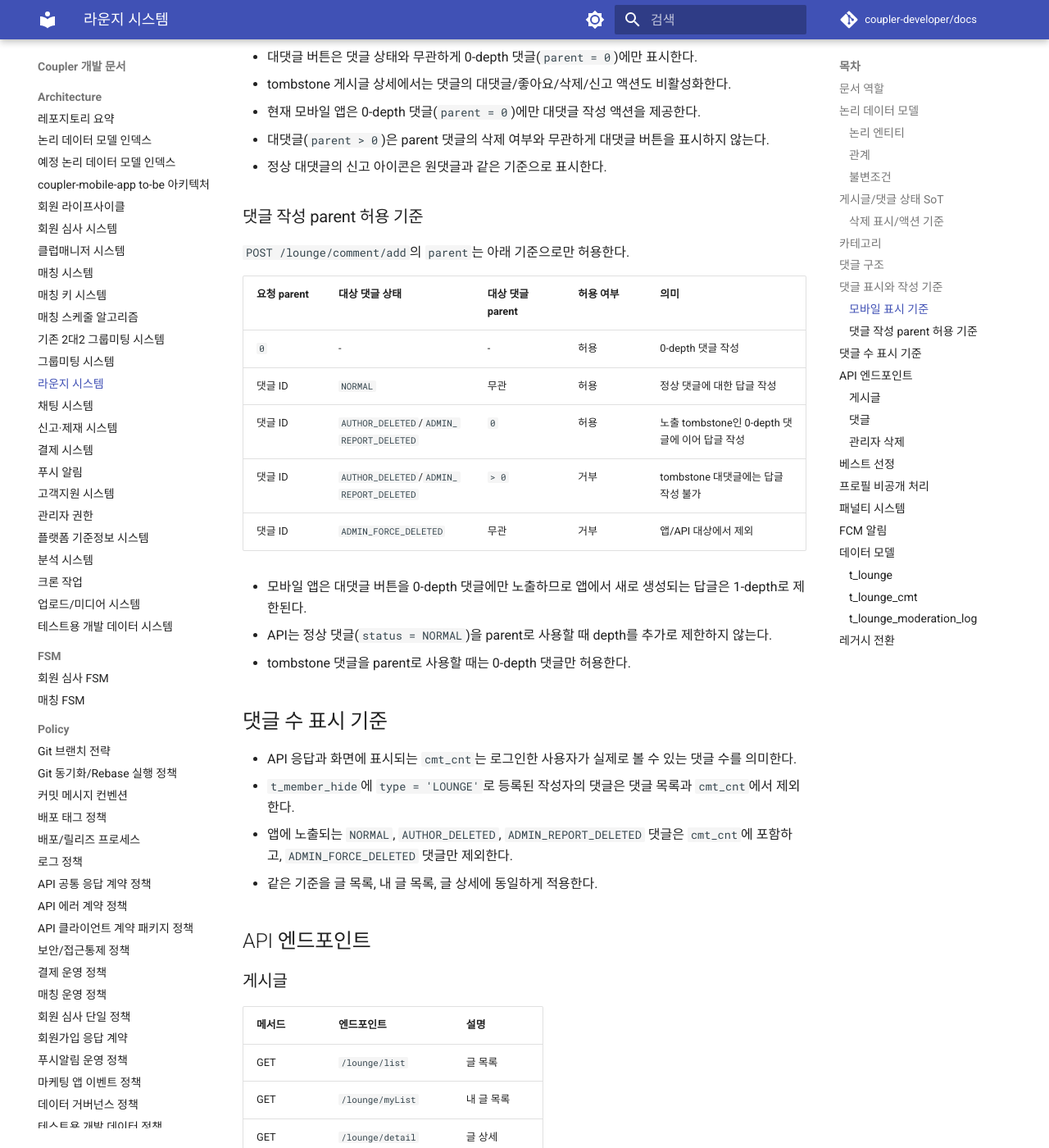
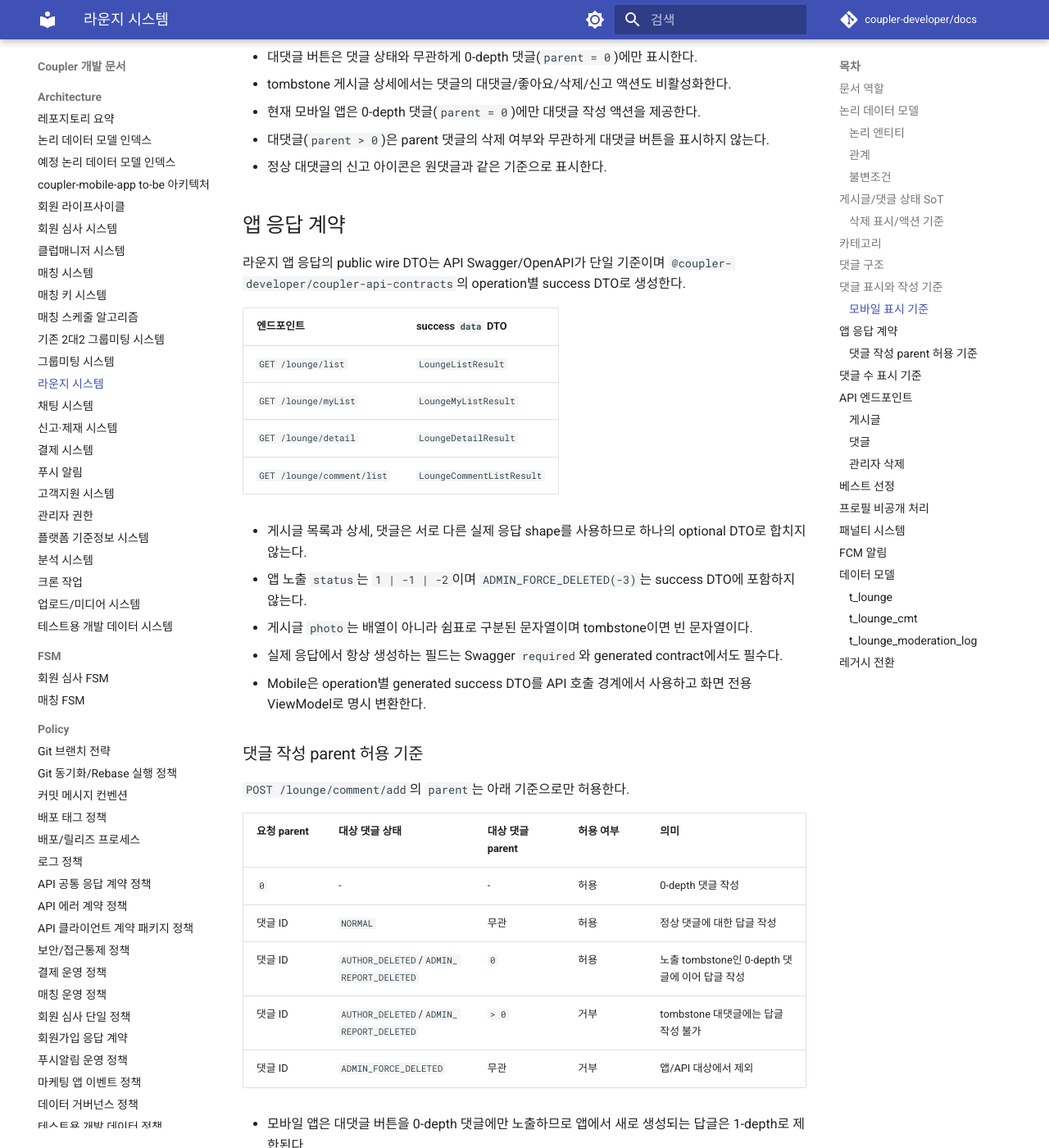
Before and after one commit to coupler-developer/docs, an MkDocs documentation site: the page built from content/architecture/lounge-system.md, in a window 1280 px wide and 1400 px high, scrolled down 5765 px. Shown: the whole window at 82% size. Built offline with MkDocs 1.6.1 and Material for MkDocs 9.7.7, drawn with Linux system fonts in a browser that asks for light colours; comment, search, counter and statistics services are not loaded.

Commit message:
docs: API 응답 DTO 리뷰 기준 추가
Reason:
- 신규·수정 API의 success DTO 작성 의무와 기존 기술부채·opaque JSON 예외 범위가 리뷰 기준에 명확하지 않았음

Changes:
- structured success 응답 DTO 작성과 consumer 경계 적용을 필수 규칙으로 추가
- 기존 loose/local DTO는 기술부채로 분리하고 일괄 정리를 요구하지 않도록 명시
- 내부 필드를 해석하지 않는 opaque JSON passthrough 예외와 라운지 응답 DTO 구조 기록

How:
- 계약 package 정책, 코드 리뷰 체크리스트, 기술부채, 라운지 아키텍처가 같은 범위 기준을 사용하도록 동기화

Tests:
- yarn validate:docs 통과

```diff
--- a/content/architecture/lounge-system.md
+++ b/content/architecture/lounge-system.md
@@ -143,6 +143,25 @@ type CommentParentRef =
 - 현재 모바일 앱은 0-depth 댓글(`parent = 0`)에만 대댓글 작성 액션을 제공한다.
 - 대댓글(`parent > 0`)은 parent 댓글의 삭제 여부와 무관하게 대댓글 버튼을 표시하지 않는다.
 - 정상 대댓글의 신고 아이콘은 원댓글과 같은 기준으로 표시한다.
+
+## 앱 응답 계약
+
+라운지 앱 응답의 public wire DTO는 API Swagger/OpenAPI가 단일 기준이며
+`@coupler-developer/coupler-api-contracts`의 operation별 success DTO로 생성한다.
+
+| 엔드포인트 | success `data` DTO |
+| --- | --- |
+| `GET /lounge/list` | `LoungeListResult` |
+| `GET /lounge/myList` | `LoungeMyListResult` |
+| `GET /lounge/detail` | `LoungeDetailResult` |
+| `GET /lounge/comment/list` | `LoungeCommentListResult` |
+
+- 게시글 목록과 상세, 댓글은 서로 다른 실제 응답 shape를 사용하므로 하나의 optional DTO로 합치지 않는다.
+- 앱 노출 `status`는 `1 | -1 | -2`이며 `ADMIN_FORCE_DELETED(-3)`는 success DTO에 포함하지 않는다.
+- 게시글 `photo`는 배열이 아니라 쉼표로 구분된 문자열이며 tombstone이면 빈 문자열이다.
+- 실제 응답에서 항상 생성하는 필드는 Swagger `required`와 generated contract에서도 필수다.
+- Mobile은 operation별 generated success DTO를 API 호출 경계에서 사용하고 화면 전용 ViewModel로
+  명시 변환한다.
 
 ### 댓글 작성 parent 허용 기준
 
```
Also changed, not shown: content/policy/api-client-contract-package-policy.md (+7 -1 lines), content/policy/code-review-policy.md (+4 -0 lines), content/technical-debt/technical-debt.md (line endings or trailing spaces).
